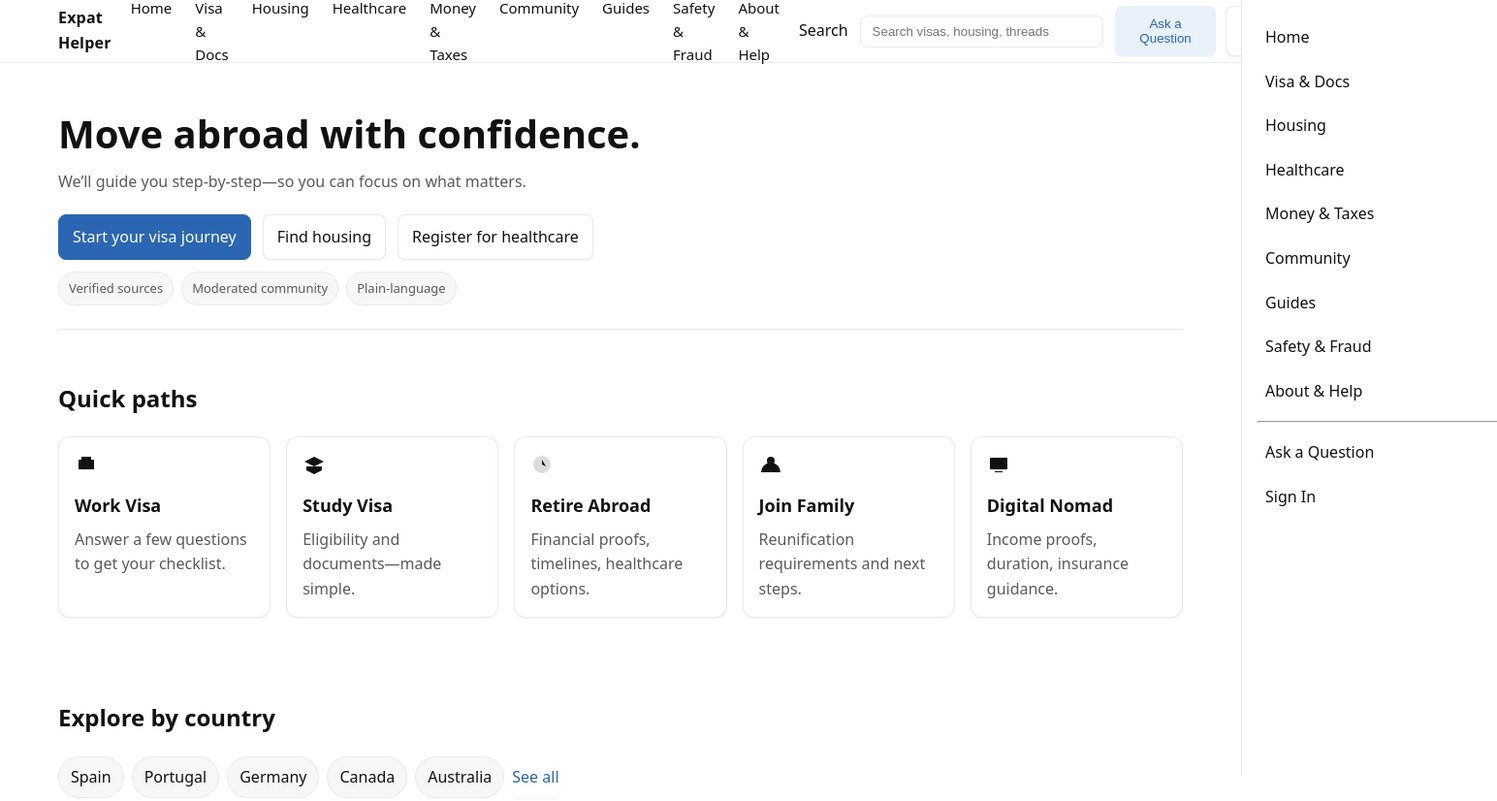
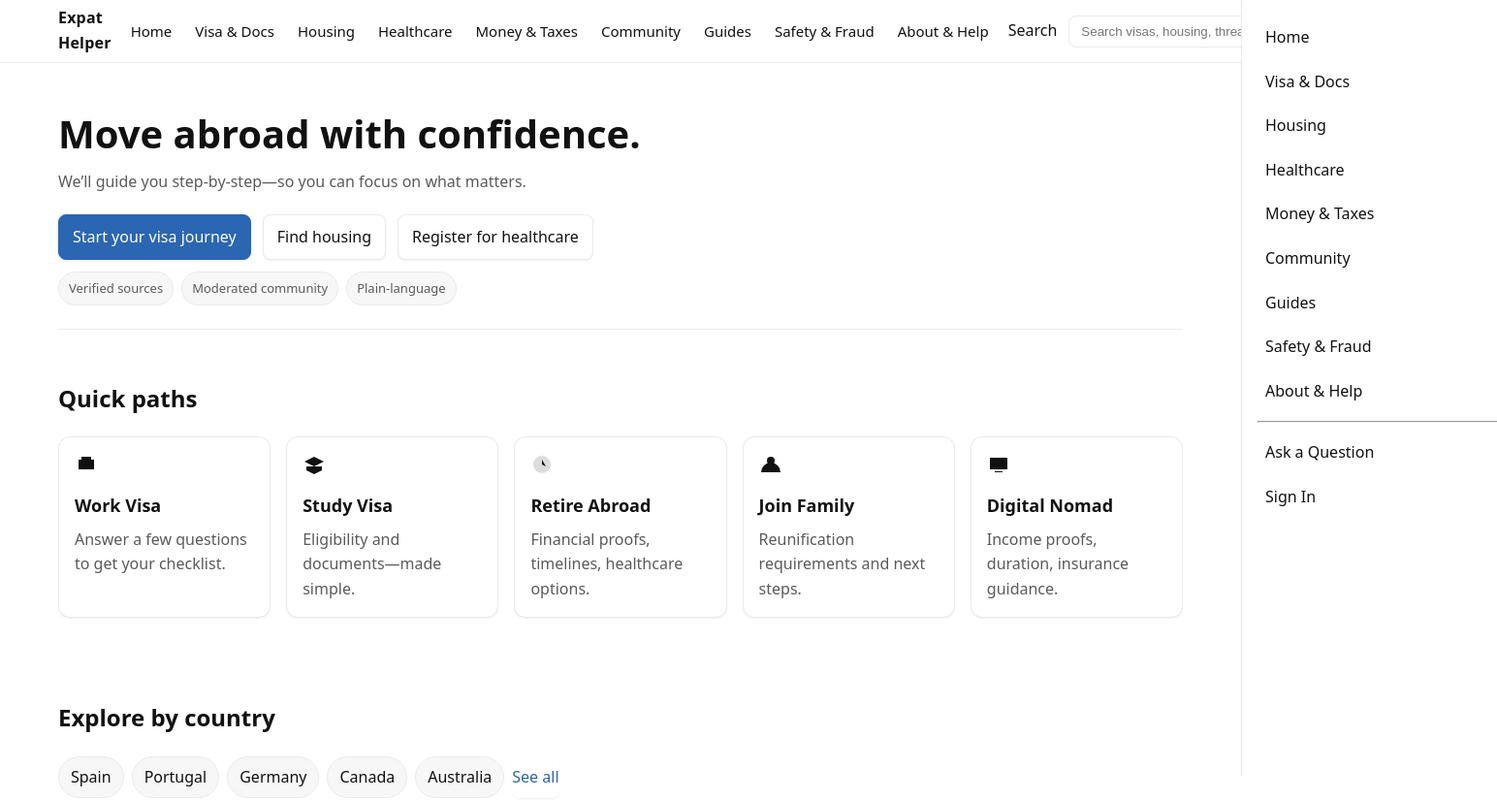
Before and after one commit to asneve-uwg/UserCentric_Website_ExpatHelper, a plain HTML site: page index.html in a window 1280 px wide. Shown: the top 826 px of the page at 97% size, 1544 px wide, since content can reach past the window. Drawn offline with Linux system fonts and the light colour scheme.

Commit message:
Prevent text wrapping in primary navigation links

```diff
--- a/index.html
+++ b/index.html
@@ -70,7 +70,7 @@
     .logo { font-weight: 600; letter-spacing: 0.2px; }
 
     nav.primary { display: flex; gap: 24px; flex: 1 1 auto; }
-    nav.primary a { color: var(--text); font-size: 15px; }
+    nav.primary a { white-space: nowrap; color: var(--text); font-size: 15px; }
 
     .search { margin-left: auto; display: flex; align-items: center; gap: 12px; }
     .search input[type="search"] {
```
